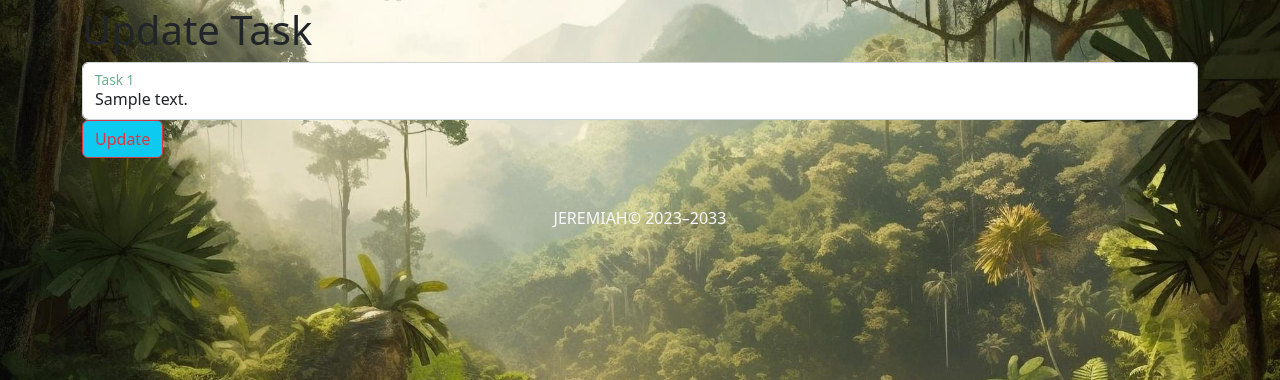
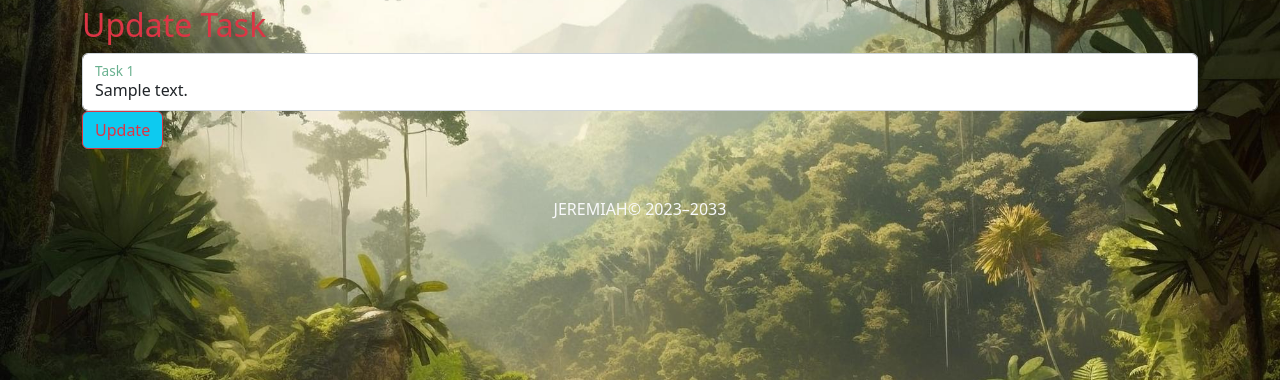
Before and after one commit to Jeremieon/flask_todo, a Flask app: page /update/1 in a window 1280 px wide. Shown: the part 111-491 px from the top of the page. Run offline with Flask 3, Linux system fonts and the light colour scheme; tables that the repository leaves empty hold one stand-in row (values such as "Sample post"); some web fonts are replaced.

Commit message:
fixed bugs

```diff
--- a/templates/update.html
+++ b/templates/update.html
@@ -7,7 +7,7 @@
 {% block body %}
 
 <div class="content">
-    <h1>Update Task</h1>
+    <h2 class="text-danger fw-light ">Update Task</h2>
     <form action="/update/{{task.id}}" method="POST">
         <div class="form-floating mb-3">
             <input type="text" class="form-control" name="content" id="content" value="{{task.content}}">
```
